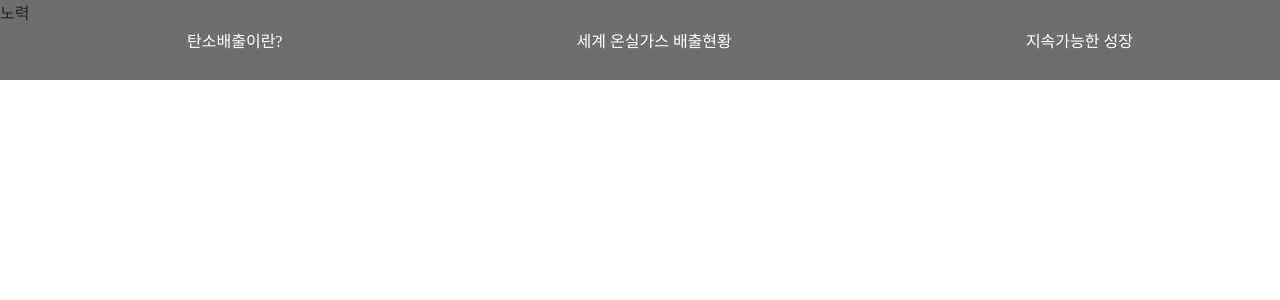
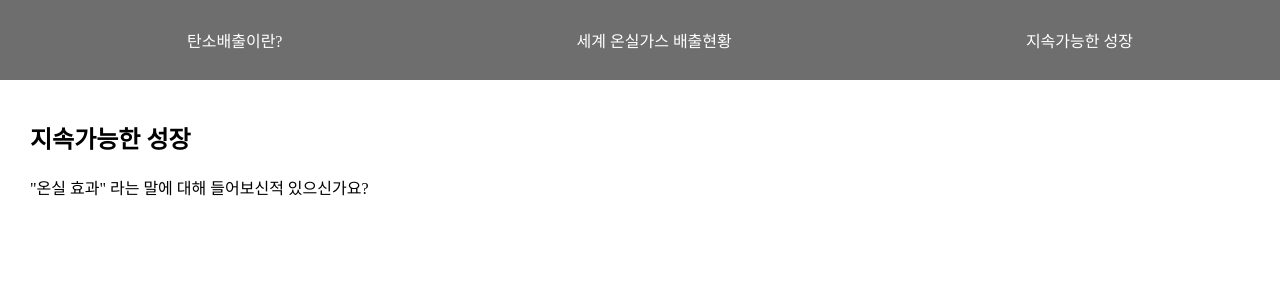
Before and after one commit to C17AN/carbon-clock, a React (Create React App) app: page /effort in a window 1280 px wide. Shown: the top 300 px of the page. Built offline with nearby package versions, Linux system fonts and the light colour scheme; a web font is replaced by a local one.

Commit message:
style: 애니메이션 효과 추가

```diff
--- a/package.json
+++ b/package.json
@@ -7,6 +7,7 @@
     "@testing-library/react": "^11.2.6",
     "@testing-library/user-event": "^12.8.3",
     "axios": "^0.21.1",
+    "framer-motion": "^4.1.11",
     "react": "^17.0.2",
     "react-dom": "^17.0.2",
     "react-globe": "^5.0.2",
--- a/src/App.js
+++ b/src/App.js
@@ -1,5 +1,5 @@
-import { BrowserRouter as Router, Link, Route } from "react-router-dom";
-import Current from "./pages/Current";
+import { BrowserRouter as Router, Link, Route, Switch, useLocation } from "react-router-dom";
+import { AnimatePresence } from "framer-motion";
 import Home from "./pages/Home";
 import About from "./pages/About";
 import Effort from "./pages/Effort";
@@ -11,6 +11,8 @@ function App() {
     <div className="App">
       <Router>
         <Header />
+        <AnimatePresence exitBeforeEnter>
+          <Switch>
             <Route path="/" exact>
               <Home />
             </Route>
@@ -20,6 +22,8 @@ function App() {
             <Route path="/effort" exact>
               <Effort />
             </Route>
+          </Switch>
+        </AnimatePresence>
       </Router>
     </div>
   );
--- /dev/null
+++ b/src/animations.js
@@ -0,0 +1,30 @@
+export const fade = {
+  hidden: { opacity: 0 },
+  show: {
+    opacity: 1,
+    transition: { ease: "easeOut", duration: 1 },
+  },
+};
+
+export const pageAnimation = {
+  hidden: {
+    opacity: 0,
+    x: 300,
+  },
+  show: {
+    opacity: 1,
+    y: 0,
+    x: 0,
+    transition: {
+      duration: 1,
+      when: "beforeChildren",
+      staggerChildren: 0.25,
+    },
+  },
+  exit: {
+    opacity: 0,
+    transition: {
+      duration: 0.5,
+    },
+  },
+};
--- a/src/components/Header/Header.jsx
+++ b/src/components/Header/Header.jsx
@@ -12,7 +12,7 @@ const Header = () => {
         <Link to="/">
           <li>세계 온실가스 배출현황</li>
         </Link>
-        <Link to="/growth">
+        <Link to="/effort">
           <li>지속가능한 성장</li>
         </Link>
       </ul>
--- a/src/pages/About.jsx
+++ b/src/pages/About.jsx
@@ -1,11 +1,13 @@
 import React from "react";
+import { motion } from "framer-motion";
+import { fade, pageAnimation } from "../animations";
 
 const About = () => {
   return (
-    <div className="about__container">
+    <motion.div variants={fade} initial="hidden" animate="show" className="about__container">
       <h2>탄소배출과 온실가스란?</h2>
       <div>"온실 효과" 라는 말에 대해 들어보신적 있으신가요?</div>
-    </div>
+    </motion.div>
   );
 };
 
--- a/src/pages/Current.jsx
+++ /dev/null
@@ -1,7 +0,0 @@
-import React from "react";
-
-const Current = () => {
-  return <div>현황</div>;
-};
-
-export default Current;
--- a/src/pages/Effort.jsx
+++ b/src/pages/Effort.jsx
@@ -1,7 +1,19 @@
 import React from "react";
+import { motion } from "framer-motion";
+import { fade, pageAnimation } from "../animations";
 
 const Effort = () => {
-  return <div>노력</div>;
+  return (
+    <motion.div
+      variants={pageAnimation}
+      initial="hidden"
+      animate="show"
+      className="about__container"
+    >
+      <h2>지속가능한 성장</h2>
+      <div>"온실 효과" 라는 말에 대해 들어보신적 있으신가요?</div>
+    </motion.div>
+  );
 };
 
 export default Effort;
--- a/src/styles/App.scss
+++ b/src/styles/App.scss
@@ -1 +1,30 @@
 @import "./About";
+
+.fade-enter {
+  opacity: 0.01;
+}
+
+.fade-enter.fade-enter-active {
+  opacity: 1;
+  transition: opacity 300ms ease-in;
+}
+
+.fade-exit {
+  opacity: 1;
+}
+
+.fade-exit.fade-exit-active {
+  opacity: 0.01;
+  transition: opacity 300ms ease-in;
+}
+
+div.transition-group {
+  position: relative;
+}
+
+section.route-section {
+  position: absolute;
+  width: 100%;
+  top: 0;
+  left: 0;
+}
```
Also changed, not shown: 1 other file (tests, documents, lock files or other folders). Lines whose indentation alone changed are shown as unchanged.
